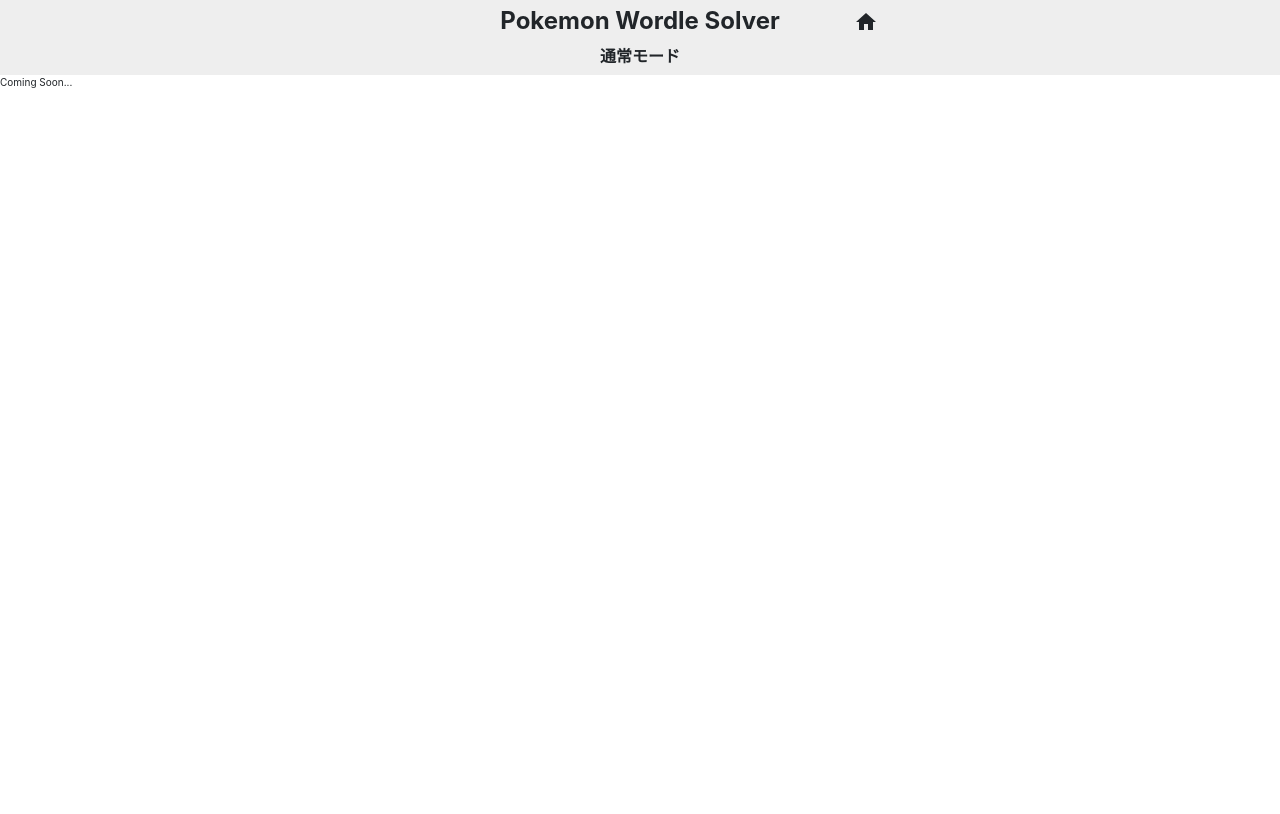
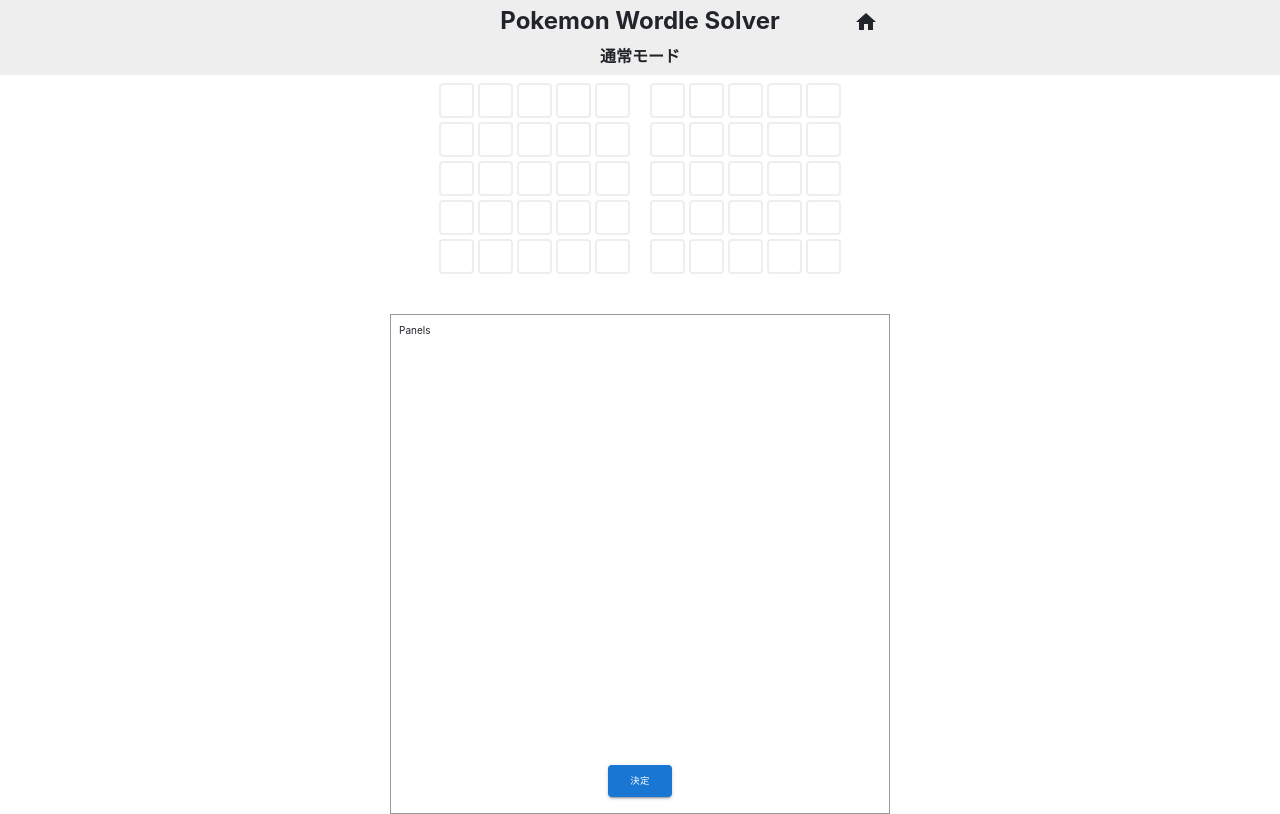
Before and after one commit to mlkmd/pokemon-wordle-solver, a Next.js app: page /normal in a window 1280 px wide. Built offline with nearby package versions, Linux system fonts and the light colour scheme.

Commit message:
impl normal page layout

```diff
--- a/src/presentation/components/organisms/AnswerGrid.tsx
+++ b/src/presentation/components/organisms/AnswerGrid.tsx
@@ -20,7 +20,7 @@ const AnswerGrid: VFC<Props> = ({ results, cellOnClick, rowProps }) => {
   ].slice(0, ROW_COUNT);
 
   return (
-    <Grid container spacing={0.5}>
+    <Grid container spacing={0.5} justifyContent={'center'}>
       {paddedResults.map((result, index) => {
         return (
           <Grid key={index} item xs={12}>
--- a/src/presentation/components/organisms/AnswerRow.tsx
+++ b/src/presentation/components/organisms/AnswerRow.tsx
@@ -17,7 +17,7 @@ type Props = {
 };
 const AnswerRow: VFC<Props> = ({ result, onClickCell, cellProps }) => {
   return (
-    <Grid container spacing={0.5}>
+    <Grid container spacing={0.5} justifyContent={'center'}>
       {(result?.statuses || [...Array(TARGET_NAME_LEN)].fill(null)).map(
         (status, index) => {
           const character = result?.input.charAt(index) || '';
--- a/src/presentation/components/pages/NormalPage.tsx
+++ b/src/presentation/components/pages/NormalPage.tsx
@@ -1,11 +1,42 @@
 import { NextPage } from 'next';
 import AppLayout from 'presentation/components/layouts/AppLayout';
+import NormalPageView from 'presentation/components/pages/NormalPageView';
+import { ComponentProps, useEffect, useMemo, useState } from 'react';
+import { SolveResult } from 'application/query/model/SolveResult';
 
-type Props = {};
-const NormalPage: NextPage<Props> = () => {
+const MAX_CELL_SIZE = 35;
+
+type Props = Omit<ComponentProps<typeof NormalPageView>, 'answerGridProps'>;
+const NormalPage: NextPage<Props> = (props) => {
+  const [cellSize, setCellSize] = useState(MAX_CELL_SIZE);
+  const [results, setResults] = useState<SolveResult[]>([]);
+
+  useEffect(() => {
+    const listener = () => {
+      const newCellSize = Math.min(window.innerWidth / 15, MAX_CELL_SIZE);
+      if (cellSize !== newCellSize) {
+        setCellSize(newCellSize);
+      }
+    };
+    window.addEventListener('resize', listener);
+    return () => {
+      window.removeEventListener('resize', listener);
+    };
+  }, []);
+
   return (
     <AppLayout pageTitle={'通常モード'}>
-      <span>Coming Soon...</span>
+      <NormalPageView
+        answerGridProps={{
+          results,
+          rowProps: {
+            cellProps: {
+              size: cellSize,
+            },
+          },
+        }}
+        {...props}
+      />
     </AppLayout>
   );
 };
--- /dev/null
+++ b/src/presentation/components/pages/NormalPageView.module.scss
@@ -0,0 +1,11 @@
+.container {
+  margin: 8px auto 0;
+}
+
+.recommend {
+  height: 500px;
+  width: 100%;
+  border: 1px solid #999;
+  margin-top: 40px;
+  padding: 8px;
+}
--- /dev/null
+++ b/src/presentation/components/pages/NormalPageView.tsx
@@ -0,0 +1,65 @@
+import Style from 'presentation/components/pages/NormalPageView.module.scss';
+import WidthManager from 'presentation/components/atoms/WidthManager';
+import { ComponentProps, VFC } from 'react';
+import AnswerGrid from 'presentation/components/organisms/AnswerGrid';
+import { Box, Button, Grid } from '@mui/material';
+
+type Props = {
+  answerGridProps: ComponentProps<typeof AnswerGrid>;
+};
+const NormalPageView: VFC<Props> = (props) => {
+  return (
+    <WidthManager className={Style.container}>
+      <AnswerContainer {...props} />
+      <RecommendContainer {...props} />
+    </WidthManager>
+  );
+};
+const AnswerContainer: VFC<Props> = ({ answerGridProps }) => {
+  const { results, rowProps, cellOnClick } = answerGridProps;
+  return (
+    <Grid container spacing={1} justifyContent={'center'}>
+      <Grid item xs={5}>
+        <AnswerGrid
+          results={results.slice(0, 5)}
+          cellOnClick={
+            typeof cellOnClick === 'function' ? cellOnClick : undefined
+          }
+          rowProps={rowProps}
+        />
+      </Grid>
+      <Grid item xs={5}>
+        <AnswerGrid
+          results={results.slice(5, 10)}
+          cellOnClick={
+            typeof cellOnClick === 'function'
+              ? (resultIndex, cellIndex) =>
+                  cellOnClick(resultIndex + 5, cellIndex)
+              : undefined
+          }
+          rowProps={rowProps}
+        />
+      </Grid>
+    </Grid>
+  );
+};
+const RecommendContainer: VFC<Props> = () => {
+  return (
+    <Grid
+      className={Style.recommend}
+      container
+      direction={'column'}
+      justifyContent={'space-between'}
+    >
+      <Grid item xs={11} overflow={'auto'}>
+        Panels
+      </Grid>
+      <Grid item xs={1} textAlign={'center'}>
+        <Button variant={'contained'} size={'large'}>
+          決定
+        </Button>
+      </Grid>
+    </Grid>
+  );
+};
+export default NormalPageView;
```
